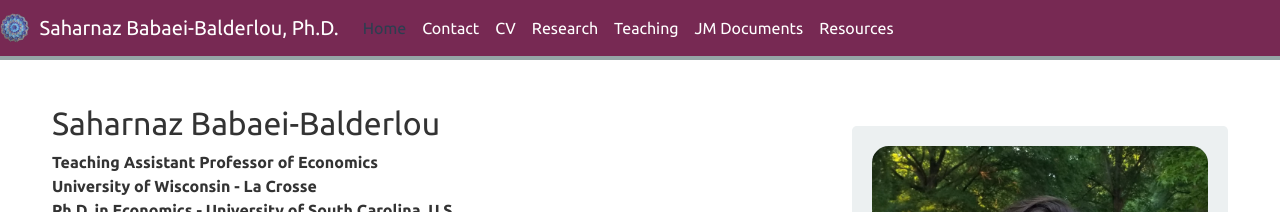
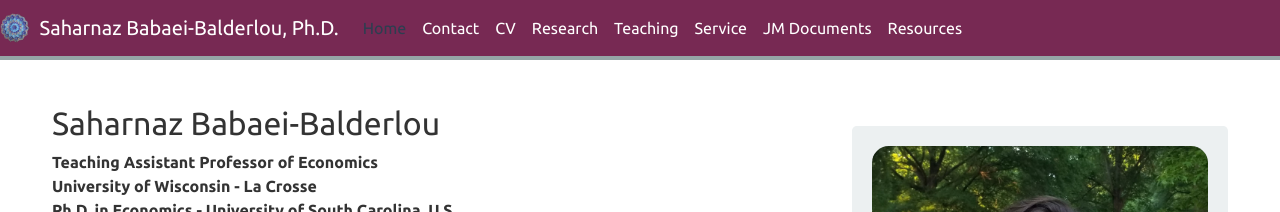
Before and after one commit to saharnazb/saharnazb.github.io, a Jekyll site: the page built from _pages/home.md, in a window 1280 px wide. Shown: the top 212 px of the page. Built offline with Jekyll 4.4.1, drawn with Linux system fonts in a browser that asks for light colours; nearby versions of some CDN libraries; library files that are not in the unit come from our copies; a style sheet for code colours, icons or effects is not loaded.

Commit message:
Update header.html

```diff
--- a/_includes/header.html
+++ b/_includes/header.html
@@ -48,6 +48,10 @@ height="0" width="0" style="display:none;visibility:hidden"></iframe></noscript>
                 </ul>
             </li>
 
+            <li class="nav-item">
+                <a class="nav-link {% if page.url contains '/service/' %}active{% endif %}" href="{{ site.url }}{{ site.baseurl }}/service/">Service</a>
+            </li>
+
             <!-- Dropdown for JM Documents -->
             <li class="nav-item dropdown">
                 <a class="nav-link" href="{{ site.url }}{{ site.baseurl }}/jmdocs/">JM Documents</a>
```
